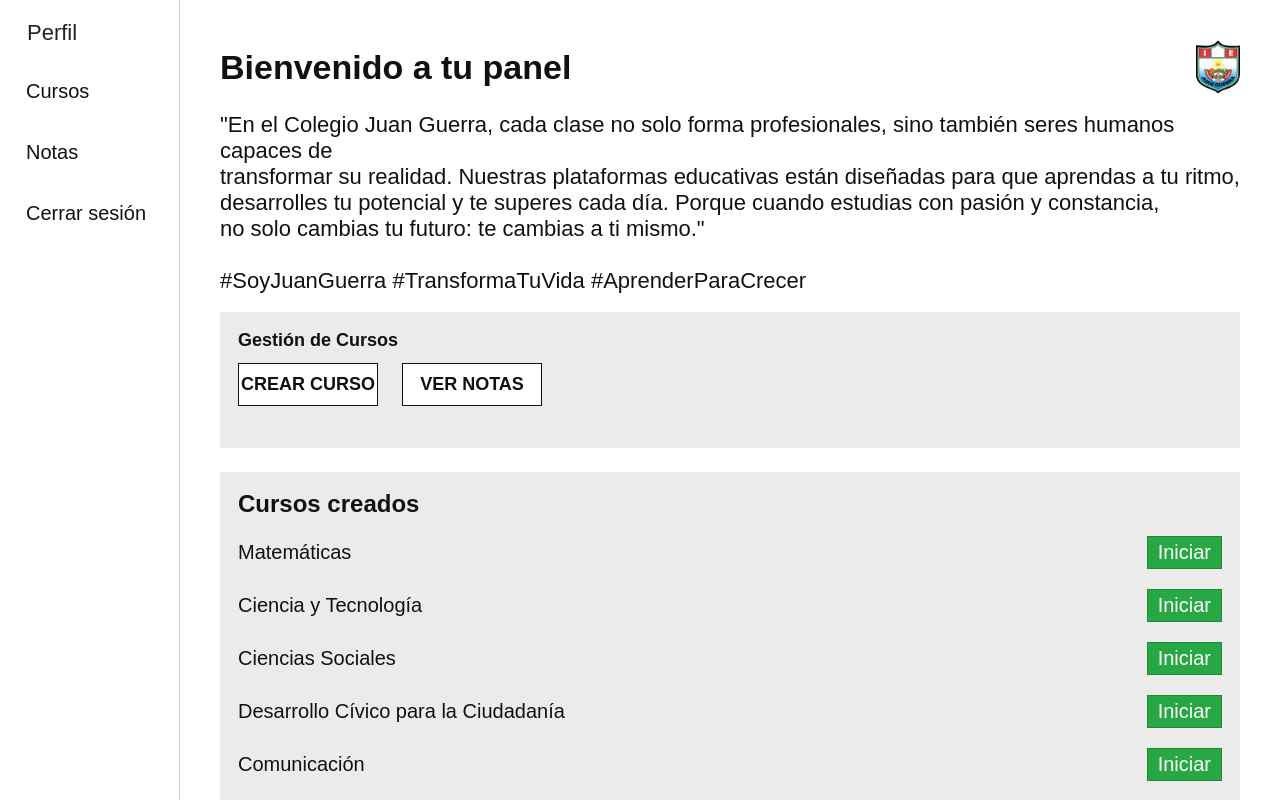
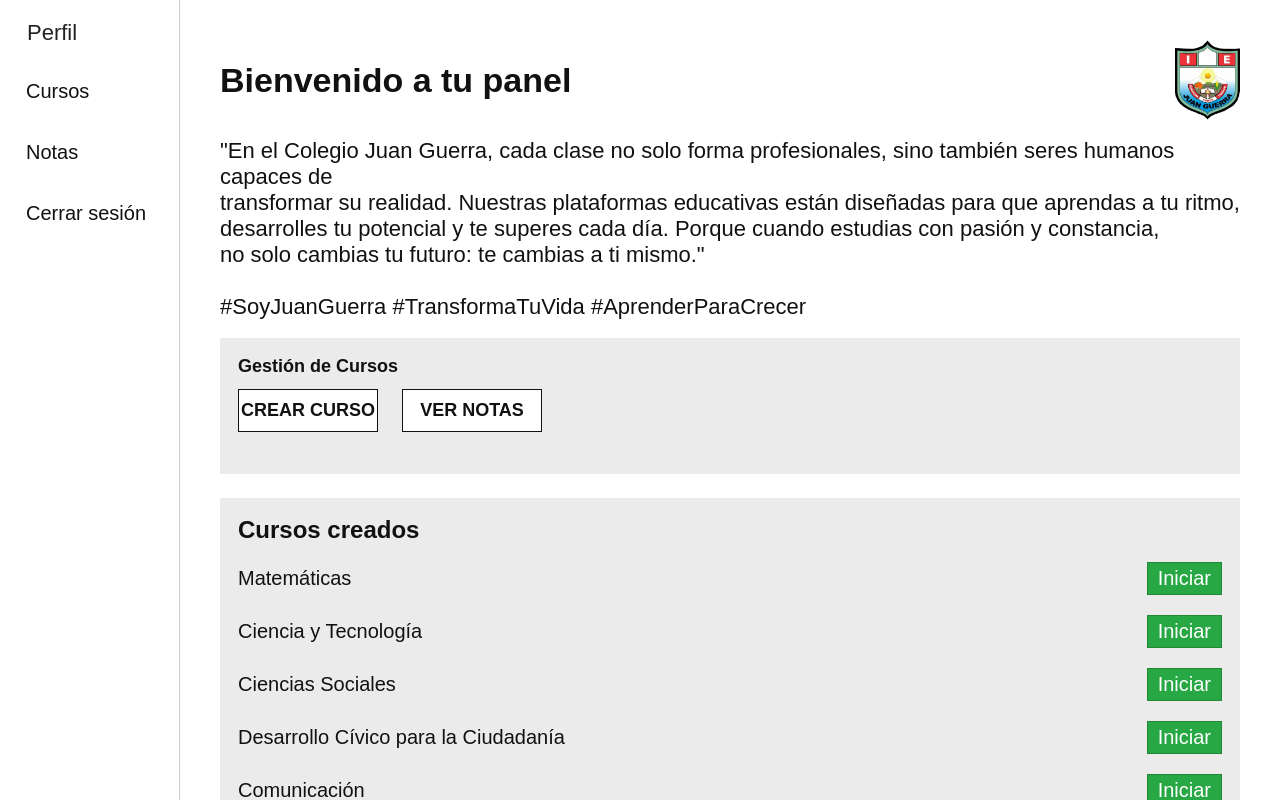
Before and after one commit to devhtt/juanguerra, a plain HTML site: page dashboard.html in a window 1280 px wide. Drawn offline with Linux system fonts and the light colour scheme.

Commit message:
dashboard.css

```diff
--- a/dashboard.css
+++ b/dashboard.css
@@ -119,7 +119,7 @@ body {
 }
 
 .logo-ucv {
-  height: 54px;
+  height: 80px;
   object-fit: contain;
   border-radius: 0 !important;
   filter: none;
@@ -962,4 +962,5 @@ li.nota-item:last-child {
 .btn-iniciar-curso:hover {
   background: #218838 !important;
   color: #fff !important;
+
 }
```
